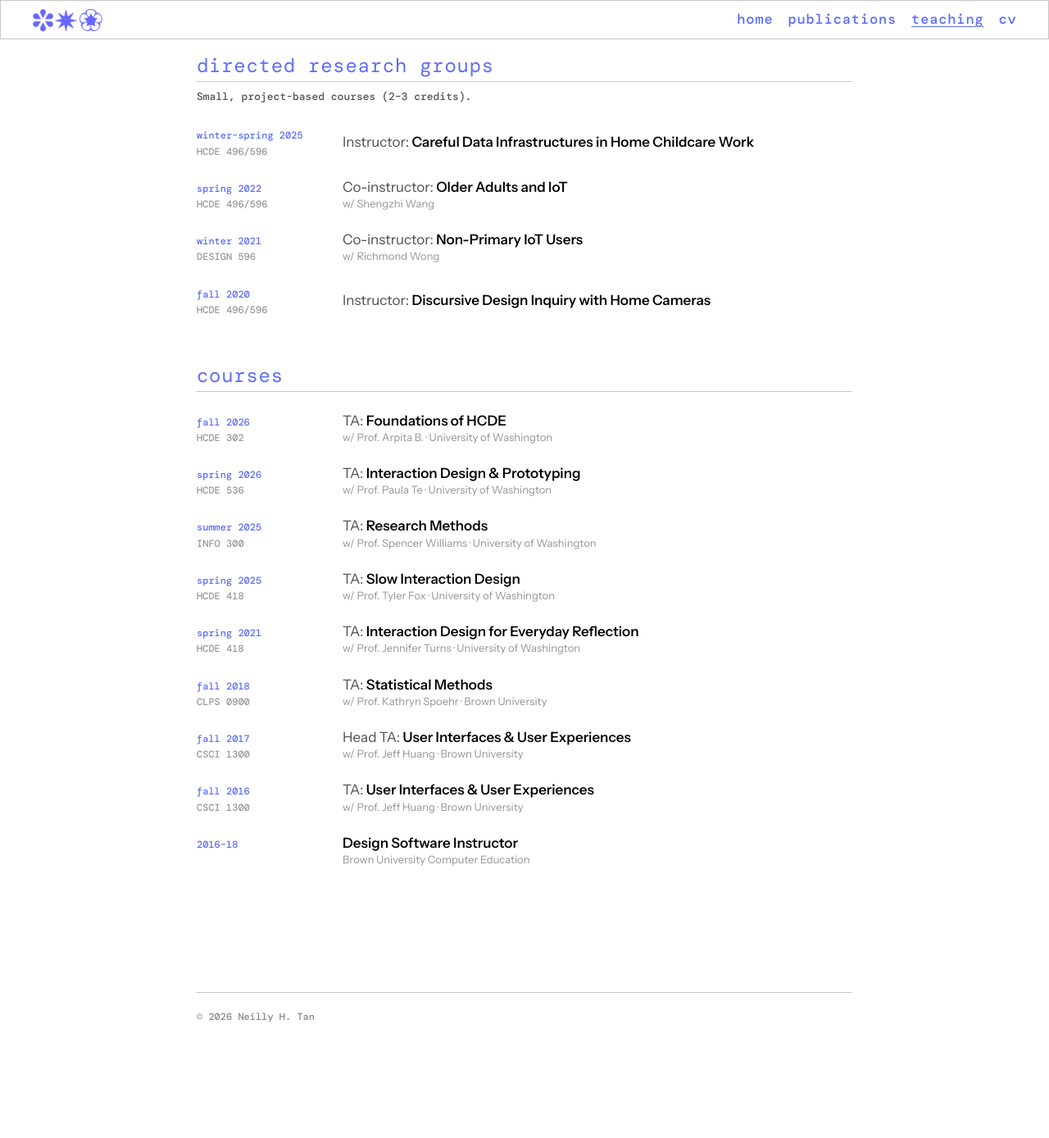
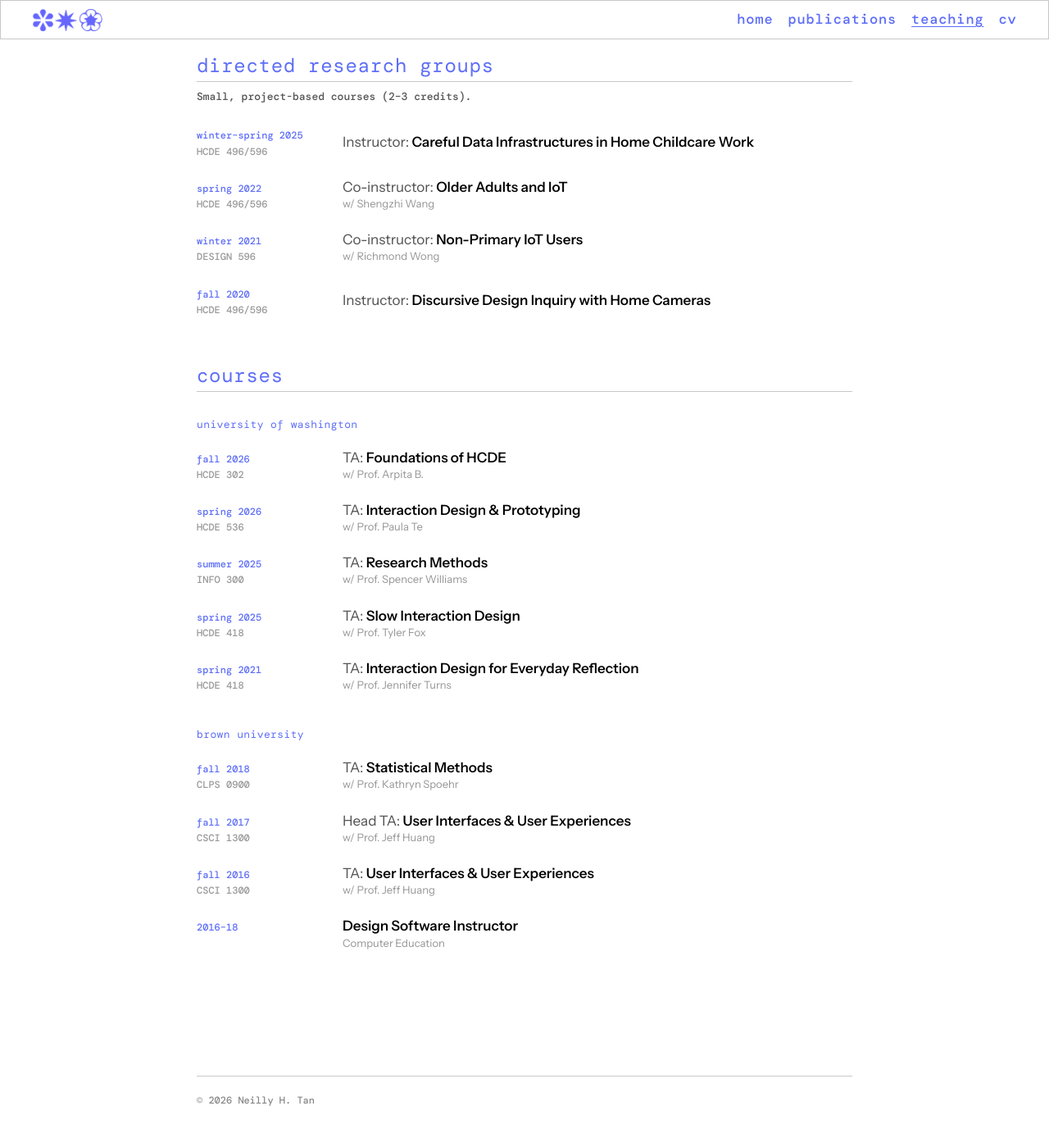
Before and after one commit to neillytan/neillytan.github.io, a Jekyll site: the page built from teaching.html, in a window 1280 px wide and 1400 px high, scrolled down 187 px. Shown: the top 1388 px of the window at 82% size. Built offline with Jekyll 4.4.1, drawn with Linux system fonts in a browser that asks for light colours; some web fonts are replaced; before the commit the page ends 1485 px from its top, so only the background shows below that.

Commit message:
Teaching: split courses into UW and Brown subgroups
Co-Authored-By: Claude Opus 5.5 <noreply@anthropic.com>

```diff
--- a/_data/teaching.yml
+++ b/_data/teaching.yml
@@ -3,6 +3,7 @@
 #   term  — shown in the left column (e.g. "fall 2026")
 #   title — course or group name (optional; if left out, the role is shown on its own)
 #   role  — role, shown before title
+#   subhead — a small label that starts a group inside a section (e.g. a university)
 #   code  — course number, shown in gray under the term
 #   meta  — optional small gray line under the title (e.g. instructor · university)
 
@@ -30,46 +31,48 @@
 
 - section: Courses
   items:
+    - subhead: University of Washington
     - term: fall 2026
       role: TA
       title: Foundations of HCDE
       code: HCDE 302
-      meta: w/ Prof. Arpita B. · University of Washington
+      meta: w/ Prof. Arpita B.
     - term: spring 2026
       role: TA
       title: Interaction Design & Prototyping
       code: HCDE 536
-      meta: w/ Prof. Paula Te · University of Washington
+      meta: w/ Prof. Paula Te
     - term: summer 2025
       role: TA
       title: Research Methods
       code: INFO 300
-      meta: w/ Prof. Spencer Williams · University of Washington
+      meta: w/ Prof. Spencer Williams
     - term: spring 2025
       role: TA
       title: Slow Interaction Design
       code: HCDE 418
-      meta: w/ Prof. Tyler Fox · University of Washington
+      meta: w/ Prof. Tyler Fox
     - term: spring 2021
       role: TA
       title: Interaction Design for Everyday Reflection
       code: HCDE 418
-      meta: w/ Prof. Jennifer Turns · University of Washington
+      meta: w/ Prof. Jennifer Turns
+    - subhead: Brown University
     - term: fall 2018
       role: TA
       title: Statistical Methods
       code: CLPS 0900
-      meta: w/ Prof. Kathryn Spoehr · Brown University
+      meta: w/ Prof. Kathryn Spoehr
     - term: fall 2017
       role: Head TA
       title: User Interfaces & User Experiences
       code: CSCI 1300
-      meta: w/ Prof. Jeff Huang · Brown University
+      meta: w/ Prof. Jeff Huang
     - term: fall 2016
       role: TA
       title: User Interfaces & User Experiences
       code: CSCI 1300
-      meta: w/ Prof. Jeff Huang · Brown University
+      meta: w/ Prof. Jeff Huang
     - term: 2016–18
       role: Design Software Instructor
-      meta: Brown University Computer Education
+      meta: Computer Education
--- a/assets/css/style.css
+++ b/assets/css/style.css
@@ -139,6 +139,8 @@ p { margin: 0 0 1rem; }
 .teach .pub-single { align-self: center; }
 .teach .pub-single .pub-title { margin-bottom: 0 !important; }
 .teach .pub-meta { font-size: 13px; color: #999; margin-top: -6.6px !important; }
+.teach-subhead { grid-column: 1 / -1; margin: 6px 0 -4px; font-family: var(--heading-font); font-size: 13px; font-weight: 400; letter-spacing: 0.03em; color: var(--accent); }
+.teach-subhead ~ .teach-subhead { margin-top: 18px; }
 .teach-role { font-weight: 420; color: #555; }
 
 /* ---------- small screens ---------- */
@@ -157,6 +159,7 @@ p { margin: 0 0 1rem; }
   .teach .pub-single { align-self: start; }
   .teach .pub { margin-bottom: 16px; }
   .teach .pub-meta { margin-top: 0 !important; }
+  .teach-subhead { margin-bottom: 10px; }
   .news-list > span:not(.news-date) { margin-bottom: 14px; }
   .site-nav { gap: 12px; }
   .site-nav a { font-size: 14px; letter-spacing: 0.02em; }
--- a/teaching.html
+++ b/teaching.html
@@ -13,6 +13,10 @@ page_class: pubs teach
   {%- if group.note %}<p class="pub-note">{{ group.note }}</p>{% endif %}
   <div class="pub-list">
     {%- for t in group.items %}
+    {%- if t.subhead %}
+    <h3 class="teach-subhead">{{ t.subhead | downcase }}</h3>
+    {%- continue %}
+    {%- endif %}
     <span class="pub-id">{{ t.term }}{% if t.code %}<span class="teach-code">{{ t.code }}</span>{% endif %}</span>
     <div class="pub{% unless t.meta %} pub-single{% endunless %}">
       <p class="pub-title">
```
